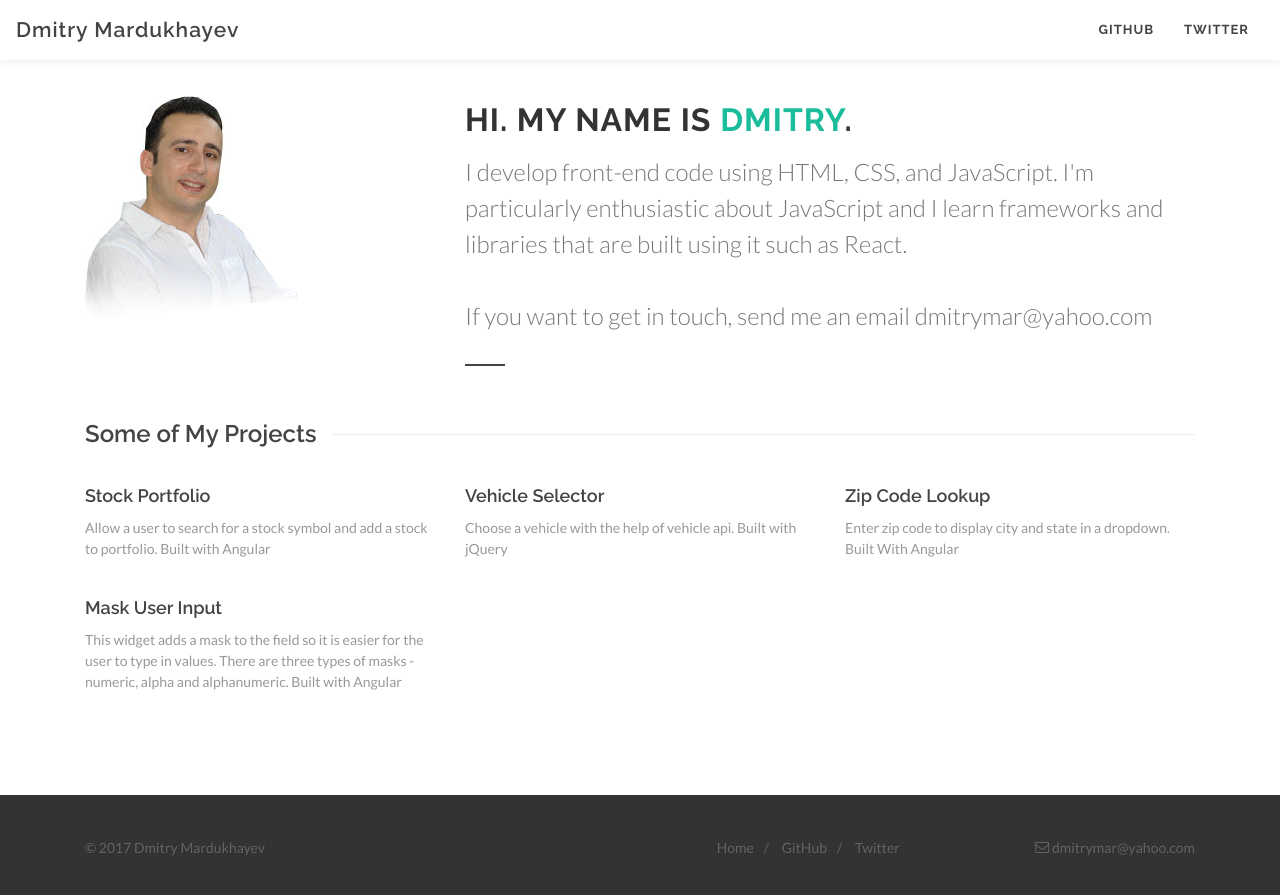
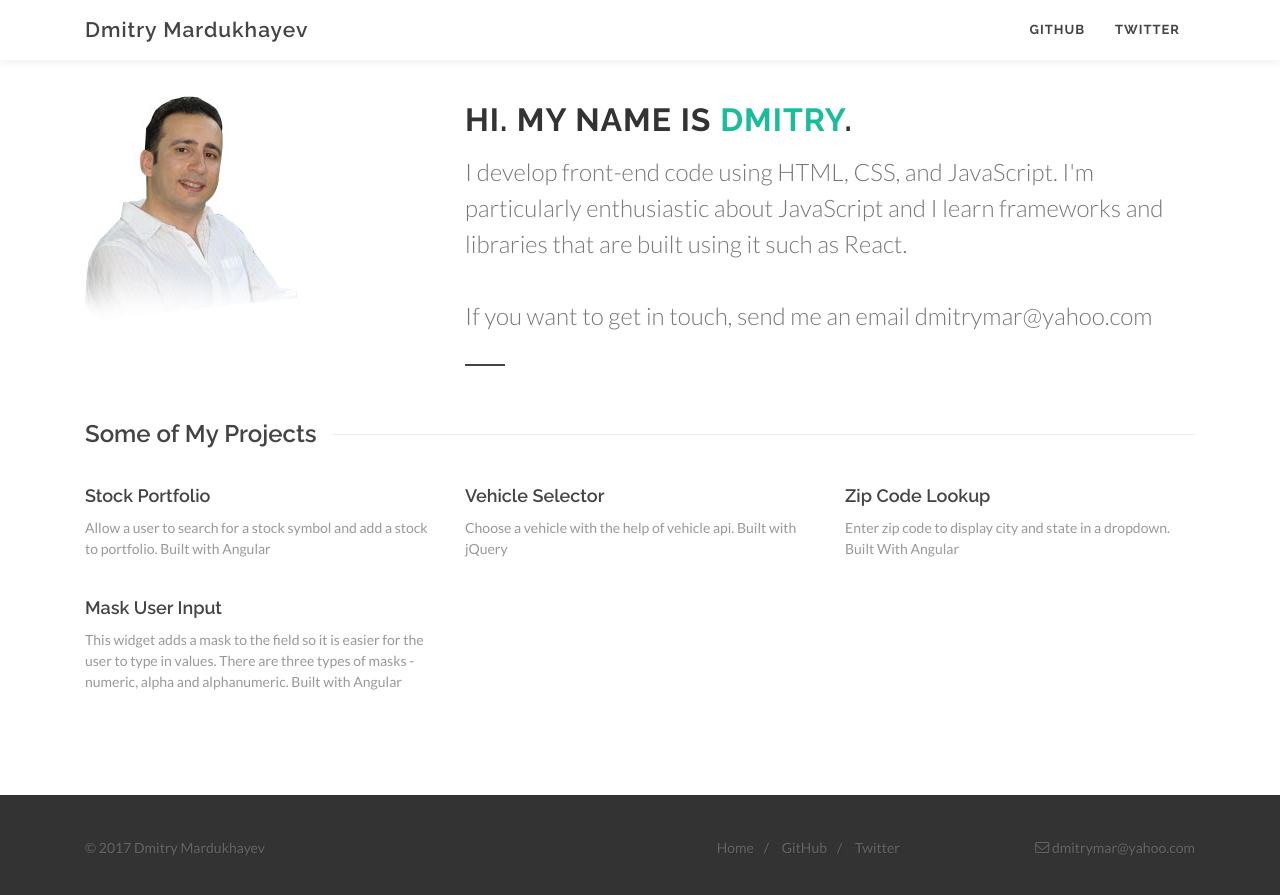
Before and after one commit to dmitrymar/dmitrymar.github.io, a Jekyll site: the page built from index.html, in a window 1280 px wide. Shown: the top 895 px of the page. Built offline with Jekyll 4.4.1, drawn with Linux system fonts in a browser that asks for light colours; nearby versions of some CDN libraries.

Commit message:
modified topnav code

```diff
--- a/_includes/header.html
+++ b/_includes/header.html
@@ -1,10 +1,12 @@
 <nav id="topnav" class="navbar navbar-light navbar-toggleable-md fixed-top">
-    <button class="navbar-toggler navbar-toggler-right" type="button" data-toggle="collapse" data-target="#navbarNav"
+    <div class="container">
+        <button class="navbar-toggler navbar-toggler-left" type="button" data-toggle="collapse" data-target="#navbarNav"
                 aria-controls="navbarNav" aria-expanded="false" aria-label="Toggle navigation">
             <span class="navbar-toggler-icon"></span>
         </button>
         <a class="navbar-brand" href="#">Dmitry Mardukhayev</a>
-    <div class="collapse navbar-collapse justify-content-md-end" id="navbarNav">
+
+        <div class="collapse navbar-collapse" id="navbarNav">
             <ul class="navbar-nav">
                 {% for link in site.data.navigation %}
                 {% if link.url != "/" %}
@@ -17,4 +19,5 @@
                 {% endfor %}
             </ul>
         </div>
+    </div>
 </nav>
--- a/_sass/_layout.scss
+++ b/_sass/_layout.scss
@@ -30,6 +30,7 @@ body {
 		}
 
 		#navbarNav {
+			justify-content: flex-end;
 		}
 		#navbarNav> ul > li > a {
 			color: #444;
```
Also changed, not shown: 1 other file. Lines whose indentation alone changed are shown as unchanged.
